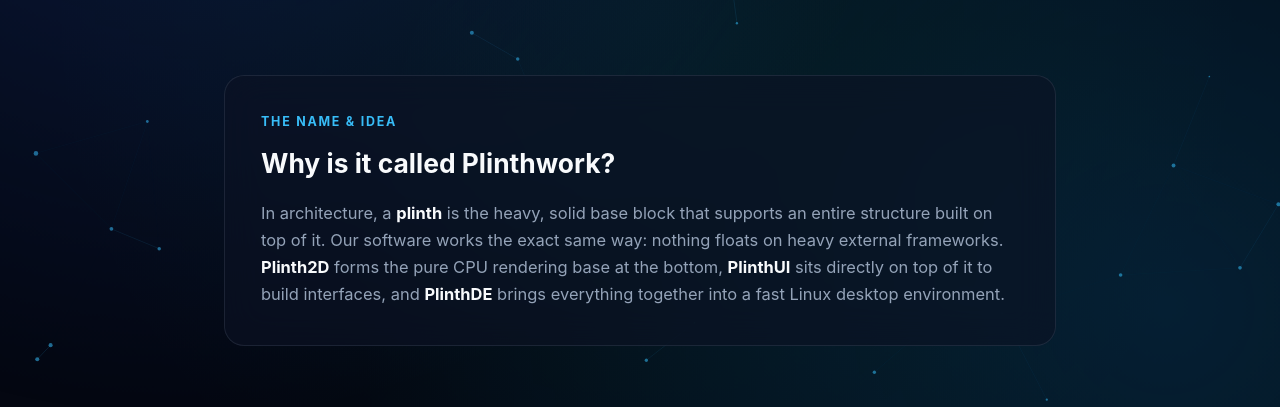
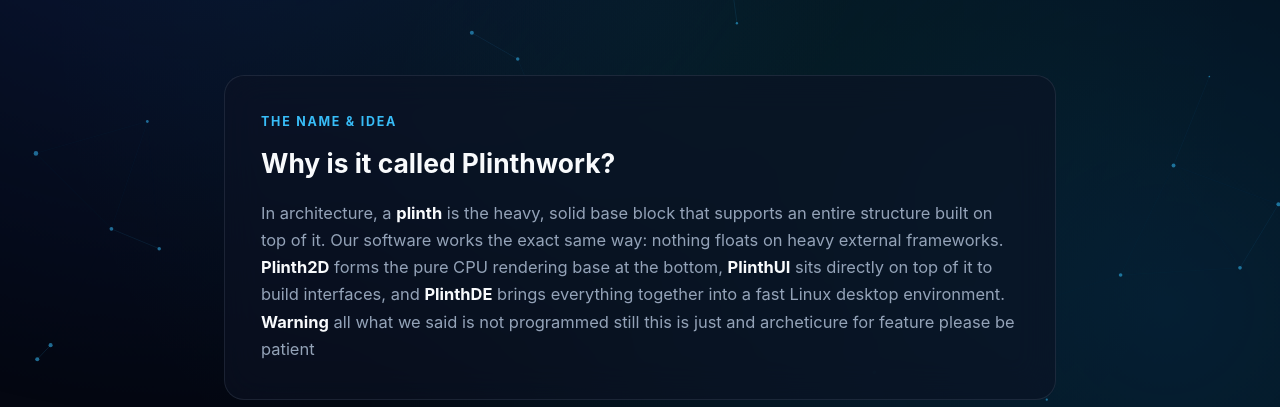
Before and after one commit to PlinthWork/plinthwork.github.io, a plain HTML site: page index.html in a window 1280 px wide. Shown: the part 381-788 px from the top of the page. Drawn offline with Linux system fonts and the light colour scheme.

Commit message:
Add warning about project status in index.html
Added a warning paragraph about the current state of the project.

```diff
--- a/index.html
+++ b/index.html
@@ -271,6 +271,10 @@
       <p>
         In architecture, a <strong>plinth</strong> is the heavy, solid base block that supports an entire structure built on top of it. Our software works the exact same way: nothing floats on heavy external frameworks. <strong>Plinth2D</strong> forms the pure CPU rendering base at the bottom, <strong>PlinthUI</strong> sits directly on top of it to build interfaces, and <strong>PlinthDE</strong> brings everything together into a fast Linux desktop environment.
       </p>
+      <p>
+        <strong>Warning</strong>
+        all what we said is not programmed still this is just and archeticure for feature please be patient
+      </p>
     </section>
 
     <section class="stack animate delay-3">
```
